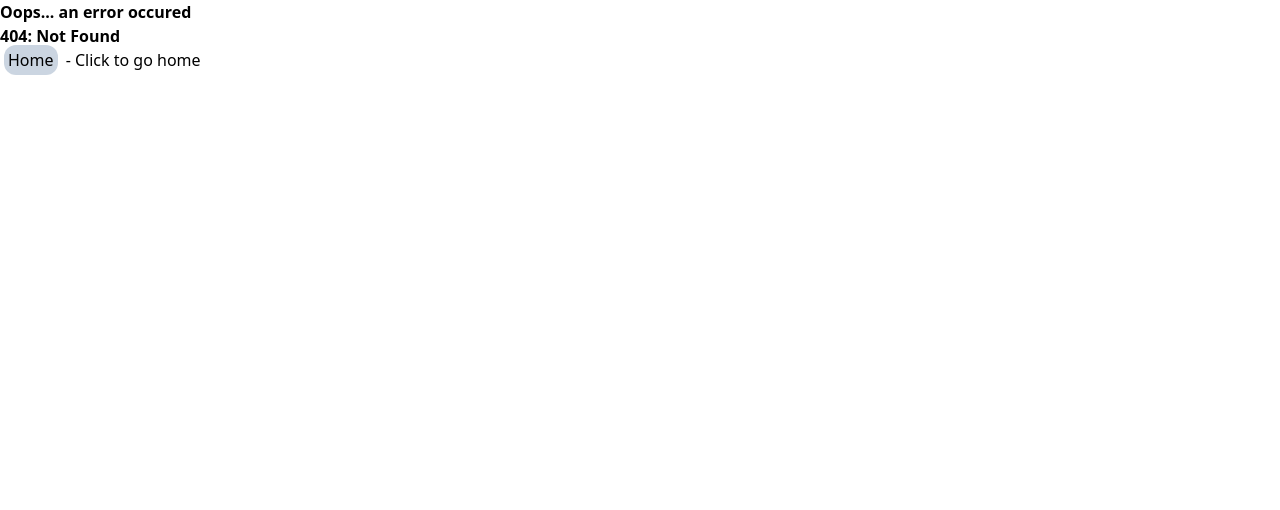
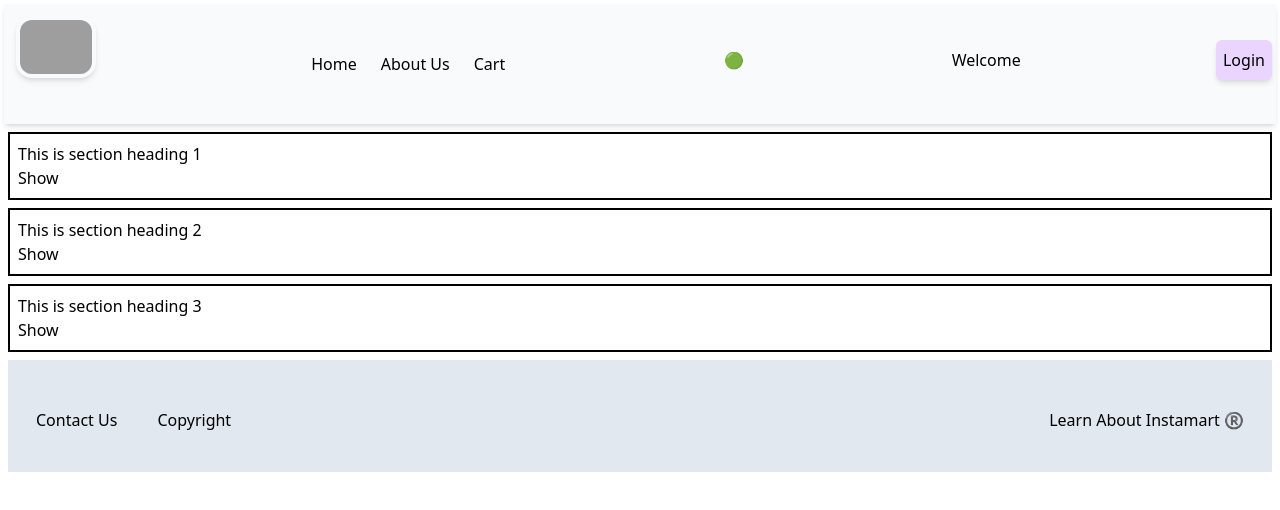
Before and after one commit to paritosh-18/React-Project, a React (Vite) app: page /instamart in a window 1280 px wide. Before the commit this address had no page. Shown: the top 510 px of the page. Built offline with nearby package versions, Linux system fonts and the light colour scheme; grey boxes are pictures that could not be loaded.

Commit message:
added custom accordian component(lifting the state)

```diff
--- a/src/App.js
+++ b/src/App.js
@@ -11,6 +11,7 @@ import LoginForm from "./components/LoginForm";
 import Profile from "./components/Profile";
 import { lazy, Suspense, useContext, useState } from "react";
 import UserContext from "./utils/UserContext";
+import InstaMart from "./components/InstaMart";
 
 // to lazy load or to make a component load on demand, we use lazy() method of react library.
 const About = lazy(() => import("./components/About"));
@@ -68,6 +69,10 @@ const appRouter = createBrowserRouter([
         path: "/login",
         element: <LoginForm />,
       },
+      {
+        path: "/instamart",
+        element: <InstaMart />,
+      },
     ],
   },
 ]);
--- a/src/components/FooterContainer.js
+++ b/src/components/FooterContainer.js
@@ -2,7 +2,8 @@ import { Link } from "react-router-dom";
 const FooterContainer = () => {
   const st = "my-8 mx-3 p-2 hover:bg-purple-300 rounded-md";
   return (
-    <div className="h-28 bg-slate-200 m-2 p-2 flex">
+    <div className="h-28 bg-slate-200 flex justify-between m-2 p-2 ">
+      <div className=" flex">
         <h3 className={st} key="Contact">
           <Link to={"/contact"}>Contact Us</Link>
         </h3>
@@ -10,6 +11,12 @@ const FooterContainer = () => {
           Copyright
         </h3>
       </div>
+      <div>
+        <h1 className="hover:underline my-8 mx-3 p-2">
+          <Link to={"/instamart"}>Learn About Instamart ®️</Link>
+        </h1>
+      </div>
+    </div>
   );
 };
 
--- /dev/null
+++ b/src/components/InstaMart.js
@@ -0,0 +1,90 @@
+import { useState } from "react";
+
+const Section = ({ section, isVisible, setIsVisible }) => {
+  return (
+    <div className="border-2 border-black m-2 p-2">
+      <h1>{section.heading}</h1>
+      {isVisible ? (
+        <>
+          <button
+            onClick={() => {
+              setIsVisible(false);
+            }}
+          >
+            Hide
+          </button>
+          <p>{section.data}</p>
+        </>
+      ) : (
+        <button
+          onClick={() => {
+            setIsVisible(true);
+          }}
+        >
+          Show
+        </button>
+      )}
+    </div>
+  );
+};
+
+const InstaMart = () => {
+  const data = {
+    sec1: false,
+    sec2: false,
+    sec3: false,
+  };
+  const [sections, setSections] = useState({
+    sec1: false,
+    sec2: false,
+    sec3: false,
+  });
+  return (
+    <div>
+      <Section
+        key="sec1"
+        section={{
+          heading: "This is section heading 1",
+          data: "this is section body 1",
+        }}
+        isVisible={sections.sec1}
+        setIsVisible={(x) => {
+          setSections({
+            ...data,
+            sec1: x,
+          });
+        }}
+      />
+      <Section
+        key="sec2"
+        section={{
+          heading: "This is section heading 2",
+          data: "this is section body 2",
+        }}
+        isVisible={sections.sec2}
+        setIsVisible={(x) => {
+          setSections({
+            ...data,
+            sec2: x,
+          });
+        }}
+      />
+      <Section
+        key="sec3"
+        section={{
+          heading: "This is section heading 3",
+          data: "this is section body 3",
+        }}
+        isVisible={sections.sec3}
+        setIsVisible={(x) => {
+          setSections({
+            ...data,
+            sec3: x,
+          });
+        }}
+      />
+    </div>
+  );
+};
+
+export default InstaMart;
```
Lines whose indentation alone changed are shown as unchanged.
